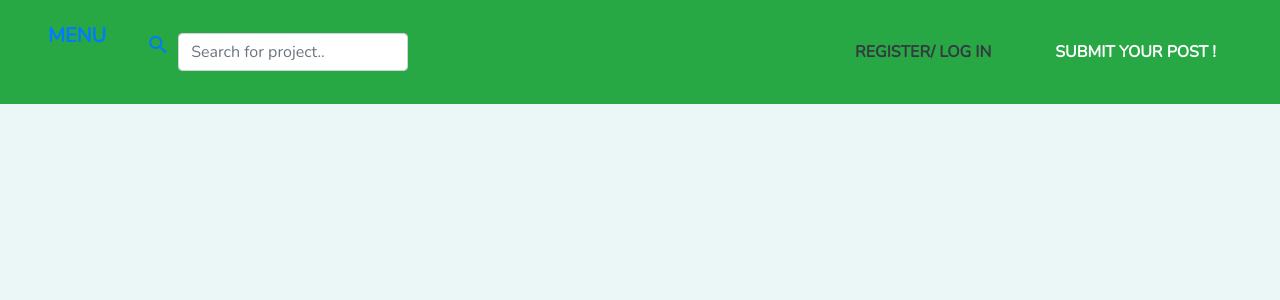
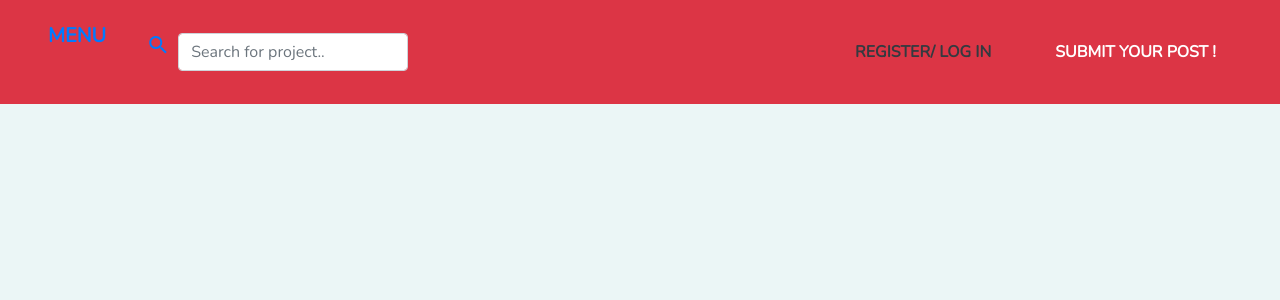
Before and after one commit to JECINTA534521/Project-Awards, a Django app: template awards/templates/base.html in a window 1280 px wide. Shown: the top 300 px of the page. Run offline with Django 3.2, Linux system fonts and the light colour scheme; the template is opened without the code that fills it, so the values that code supplies are empty; some libraries are stand-ins or nearby versions.

Commit message:
this changes the navbar color to danger

```diff
--- a/awards/templates/navbar.html
+++ b/awards/templates/navbar.html
@@ -2,7 +2,7 @@
 example 3 - Navbar with brand left, links on center and right that collapse into the vert mobile menu
 -->
 <!-- <nav class="navbar navbar-success navbar-expand-md justify-content-center border-bottom sticky-top"> -->
-    <nav class="navbar navbar-expand-sm bg-success">
+    <nav class="navbar navbar-expand-sm bg-danger">
         <div class="navbar-brand d-flex w-50 mr-auto brand-size ml-4  font-weight-bold m-0 p-0">
             <ul class="navbar-nav">
                  <li onclick="openNav()">
```
